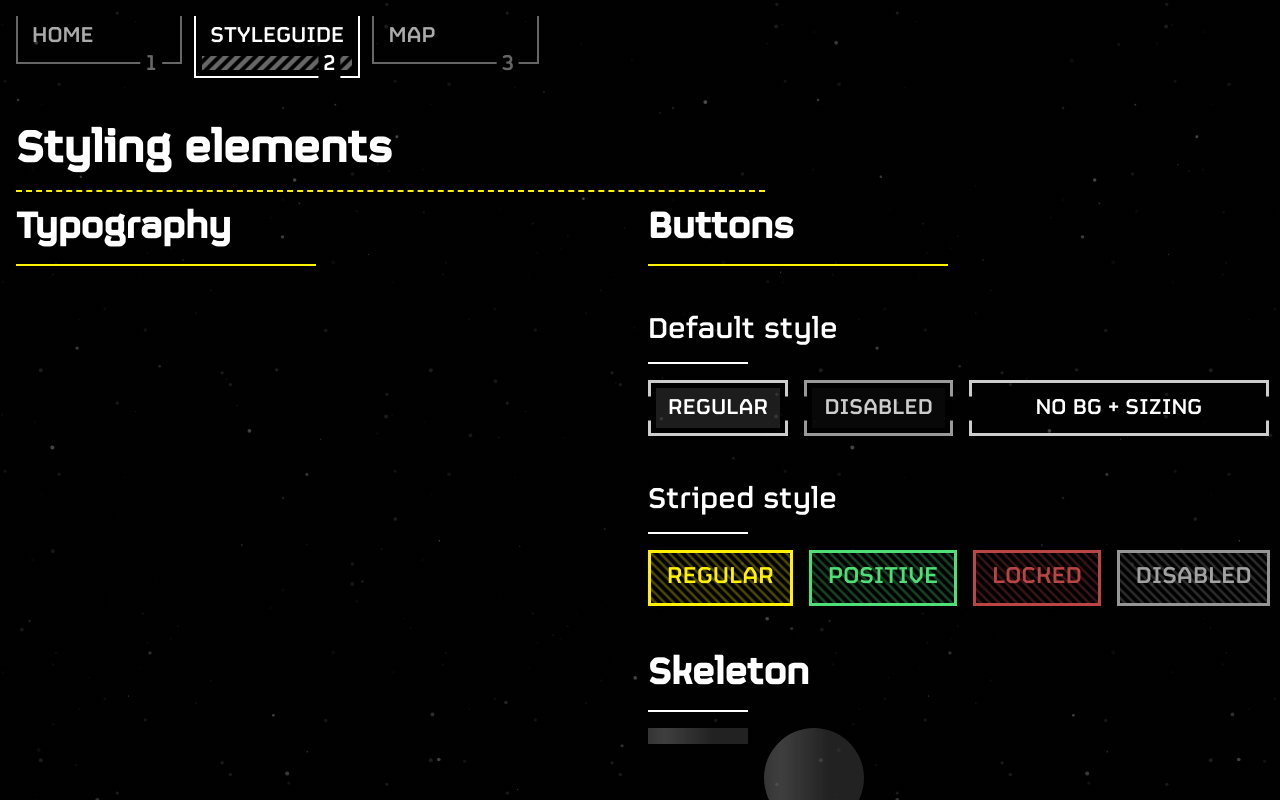
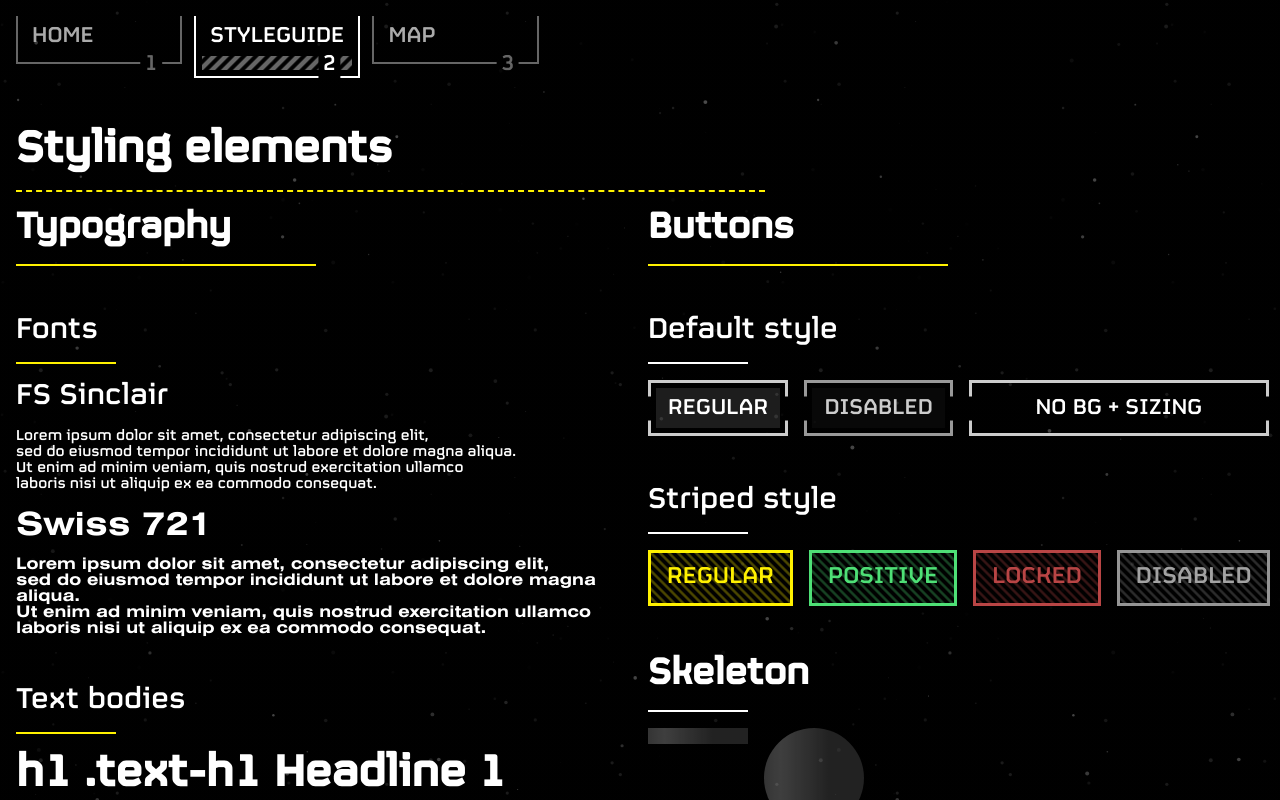
Before and after one commit to merithes/terminids-infesting-space, a Vue app: page /styleguide in a window 1280 px wide. Built offline with nearby package versions, Linux system fonts and the light colour scheme.

Commit message:
Added Montserrat font ; Added new typgraphy classes ; StyleGuide updated for typography

```diff
--- a/src/css/app.scss
+++ b/src/css/app.scss
@@ -10,14 +10,13 @@
     margin: 0;
     width: 100vw;
     height: 100vh;
-    font-family: 'FS Sinclair', sans-serif;
     font-weight: normal;
     background-color: $defaultBgColor;
 
     #app {
       color: $defaultTextColor;
       height: 100vh;
-      font-family: 'Swiss 721', sans-serif;
+      font-family: 'Montserrat', sans-serif;
     }
   }
   ::selection {
--- a/src/css/fonts.scss
+++ b/src/css/fonts.scss
@@ -8,6 +8,11 @@
   src: url('src/assets/fonts/swiss721.otf');
 }
 
+@font-face {
+  font-family: 'Montserrat';
+  src: url('src/assets/fonts/montserrat.ttf');
+}
+
 .font-sinclair {
   font-family: 'FS Sinclair', monospace;
 }
@@ -15,3 +20,7 @@
 .font-swiss {
   font-family: 'Swiss 721', sans-serif;
 }
+
+.font-montserrat {
+  font-family: 'Montserrat', sans-serif;
+}
--- a/src/css/typography.scss
+++ b/src/css/typography.scss
@@ -1,7 +1,15 @@
+// Inspired by the Quasar Framework
+
 /**
-*** DEFAULT TAGS
+*** TITLES
 **/
 
+.text-h1,
+.text-h2,
+.text-h3,
+.text-h4,
+.text-h5,
+.text-h6,
 h1,
 h2,
 h3,
@@ -11,17 +19,124 @@ h6 {
   margin: 0;
   font-family: 'FS Sinclair', monospace;
 }
-
+.text-h1,
 h1 {
   font-size: 3rem;
   font-weight: bold;
 }
-
+.text-h2,
 h2 {
   font-size: 2.5rem;
   font-weight: bold;
 }
-
+.text-h3,
 h3 {
   font-size: 2rem;
 }
+
+/**
+*** SUBTITLES
+**/
+
+.text-subtitle1 {
+  font-weight: 400;
+  font-size: 1.2rem;
+  font-family: 'FS Sinclair', monospace;
+}
+.text-subtitle2 {
+  font-size: 1rem;
+  font-weight: 500;
+  font-family: 'FS Sinclair', monospace;
+}
+
+/**
+*** BODY
+**/
+
+.text-body1 {
+  font-size: 1rem;
+  font-weight: 400;
+}
+.text-body2 {
+  font-size: 0.875rem;
+  font-weight: 400;
+}
+.text-caption {
+  font-size: 0.75rem;
+  font-weight: 400;
+}
+
+/**
+*** WEIGHTS
+**/
+
+.text-weight-thin {
+  font-weight: 100;
+}
+.text-weight-light {
+  font-weight: 300;
+}
+.text-weight-regular {
+  font-weight: 400;
+}
+.text-weight-medium {
+  font-weight: 500;
+}
+.text-weight-bold,
+.text-bold {
+  font-weight: 700;
+}
+.text-weight-bolder {
+  font-weight: 900;
+}
+
+/**
+*** POSITIONING
+**/
+
+.text-right {
+  text-align: right;
+}
+.text-left {
+  text-align: left;
+}
+.text-center {
+  text-align: center;
+}
+.text-justify {
+  text-align: justify;
+}
+
+/**
+*** TRANSFORMING
+**/
+
+.text-italic {
+  font-style: italic;
+}
+.text-uppercase {
+  text-transform: uppercase;
+}
+.text-lowercase {
+  text-transform: lowercase;
+}
+.text-capitalize {
+  text-transform: capitalize;
+}
+.text-smallcaps {
+  font-variant: small-caps;
+}
+
+/**
+*** DECORATION
+**/
+
+.text-strike {
+  text-decoration: line-through;
+}
+.text-underline {
+  text-decoration: underline;
+}
+.text-no-deco {
+  text-decoration: none;
+}
--- a/src/pages/StyleGuide.vue
+++ b/src/pages/StyleGuide.vue
@@ -13,6 +13,65 @@
           width="300px"
           color="primary"
         />
+        <h3 class="hd-mt-xxl hd-mb-sm">Fonts</h3>
+        <separator
+          width="100px"
+          color="primary"
+        />
+        <div>
+          <div
+            class="font-sinclair"
+            style="font-size: 2rem"
+          >
+            FS Sinclair
+            <p class="text-body1">
+              Lorem ipsum dolor sit amet, consectetur adipiscing elit,<br />
+              sed do eiusmod tempor incididunt ut labore et dolore magna aliqua.<br />
+              Ut enim ad minim veniam, quis nostrud exercitation ullamco<br />
+              laboris nisi ut aliquip ex ea commodo consequat.
+            </p>
+          </div>
+          <div
+            class="font-swiss"
+            style="font-size: 2rem"
+          >
+            Swiss 721
+            <p class="text-body1">
+              Lorem ipsum dolor sit amet, consectetur adipiscing elit,<br />
+              sed do eiusmod tempor incididunt ut labore et dolore magna aliqua.<br />
+              Ut enim ad minim veniam, quis nostrud exercitation ullamco<br />
+              laboris nisi ut aliquip ex ea commodo consequat.
+            </p>
+          </div>
+        </div>
+        <h3 class="hd-mt-xxl hd-mb-sm">Text bodies</h3>
+        <separator
+          width="100px"
+          color="primary"
+        />
+        <div class="flex-column gap-md">
+          <div class="text-h1">h1 .text-h1 Headline 1</div>
+          <div class="text-h2">h2 .text-h2 Headline 2</div>
+          <div class="text-h3">h3 .text-h3 Headline 2</div>
+          <div class="text-subtitle1">.text-subtitle1 Subtitle 1</div>
+          <div class="text-subtitle2">.text-subtitle2 Subtitle 2</div>
+          <div class="text-body1">.text-body1 Body 1</div>
+          <div class="text-body2">.text-body2 Body 2</div>
+          <div class="text-caption">.text-caption Caption text</div>
+        </div>
+        <h3 class="hd-mt-xxl hd-mb-sm">Font weights</h3>
+        <separator
+          width="100px"
+          color="primary"
+        />
+        <div class="flex-column gap-md">
+          <div class="text-weight-thin">.text-weight-thin Lorem ipsum sit amet</div>
+          <div class="text-weight-light">.text-weight-light Lorem ipsum sit amet</div>
+          <div class="text-weight-regular">.text-weight-regular Lorem ipsum sit amet</div>
+          <div class="text-weight-medium">.text-weight-medium Lorem ipsum sit amet</div>
+          <div class="text-weight-bold">.text-weight-bold Lorem ipsum sit amet</div>
+          <div class="text-weight-bolder">.text-weight-bolder Lorem ipsum sit amet</div>
+        </div>
       </div>
       <div class="col-6">
         <h2>Buttons</h2>
```
Also changed, not shown: src/assets/fonts/montserrat.ttf (added).
